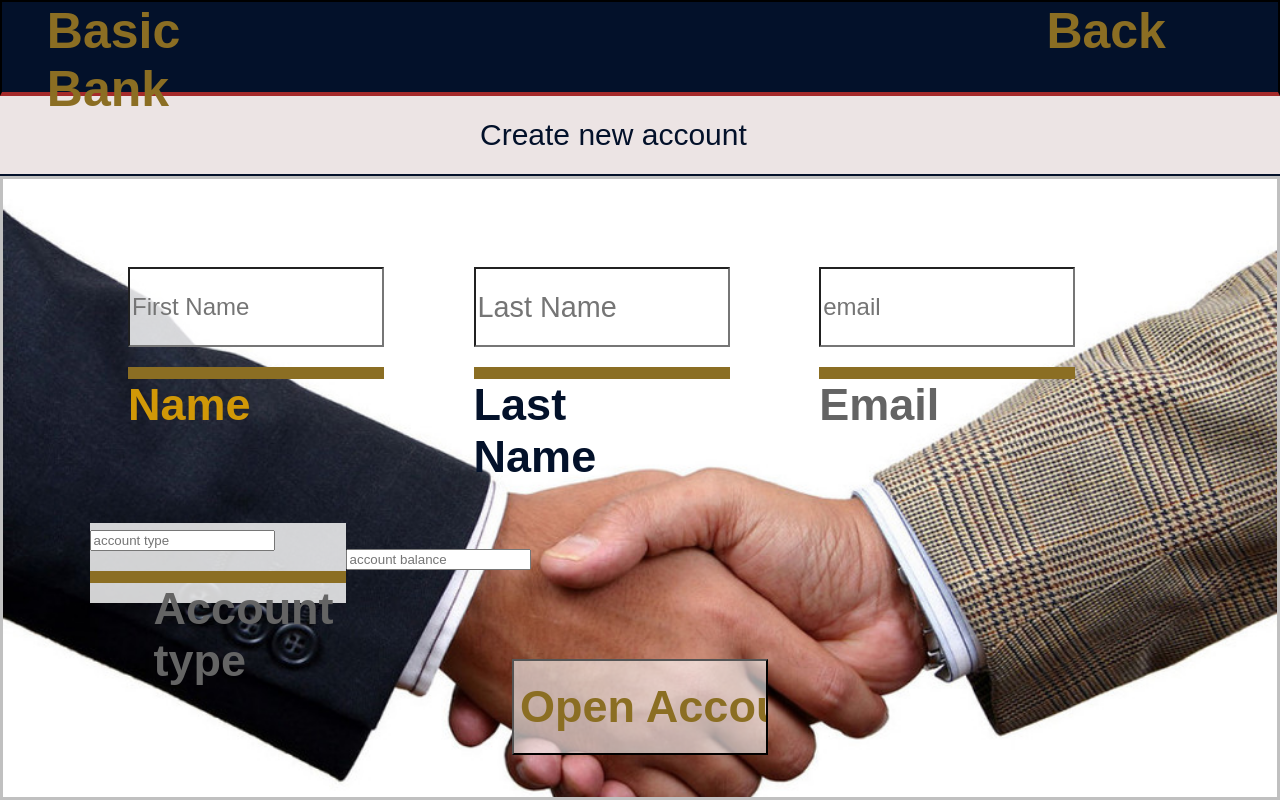
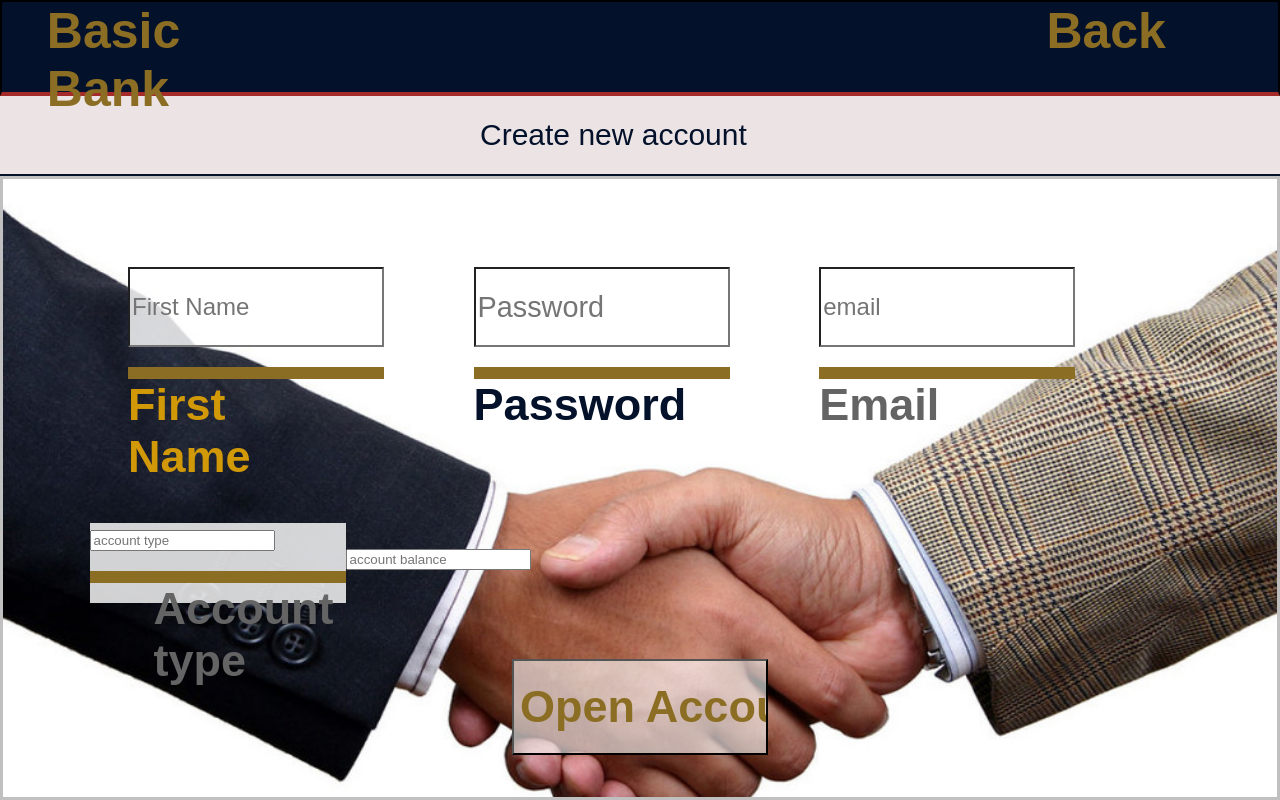
Before and after one commit to cyberstizz/basicbank, a React (Create React App) app: page /create in a window 1280 px wide. Built offline with nearby package versions, Linux system fonts and the light colour scheme.

Commit message:
added first name and pasword fields

```diff
--- a/src/components/Create.js
+++ b/src/components/Create.js
@@ -37,15 +37,15 @@ const Create = () => {
                 <div className="firstNameBlock">
         <input placeholder="First Name" type="text" className="firstname"></input>
         <div className="decorativeLine"></div>
-        <p className="nameText">Name</p>
+        <p className="nameText">First Name</p>
 
                 </div>
 
 
                 <div className="lastNameBlock">
-        <input placeholder="Last Name" type="text" className="lastname"></input>
+        <input placeholder="Password" type="text" className="lastname"></input>
         <div className="decorativeLine"></div>
-        <p className="lastNameText">Last Name</p>
+        <p className="lastNameText">Password</p>
                 </div>
 
 
```
